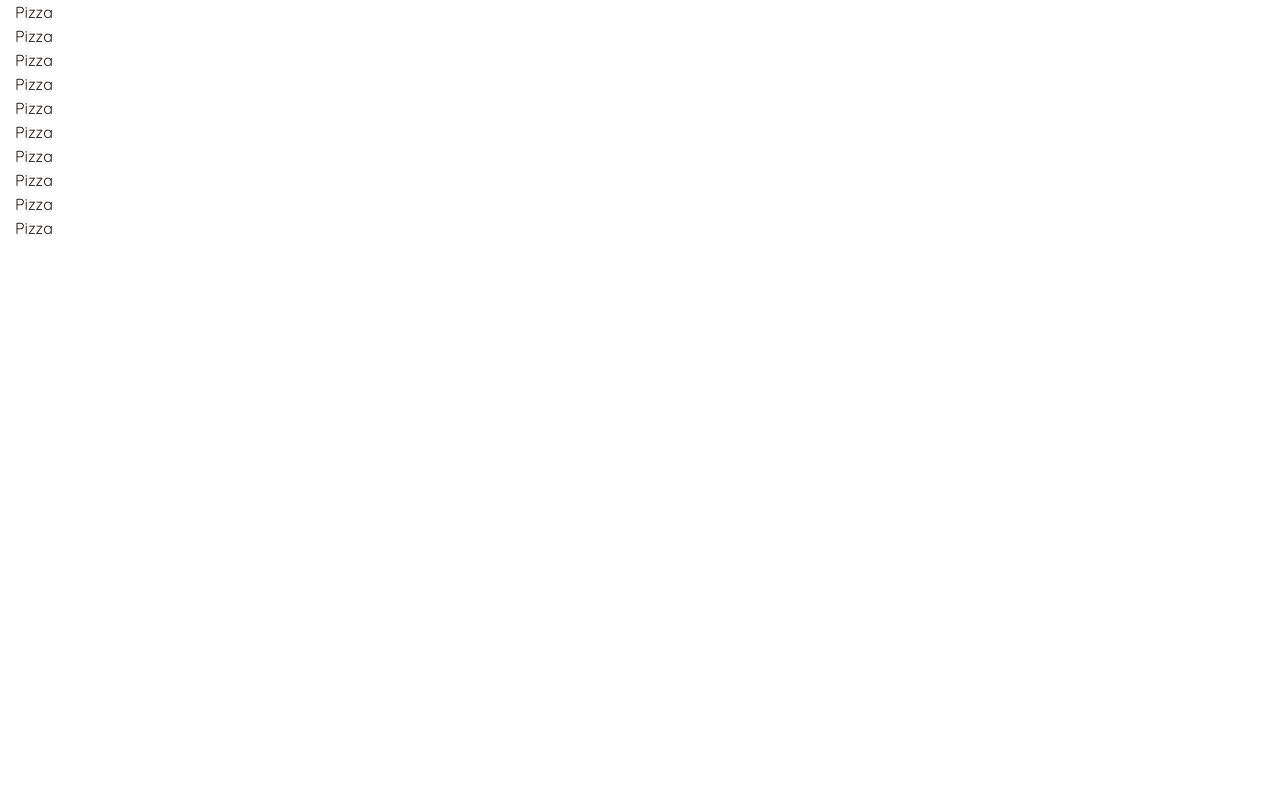
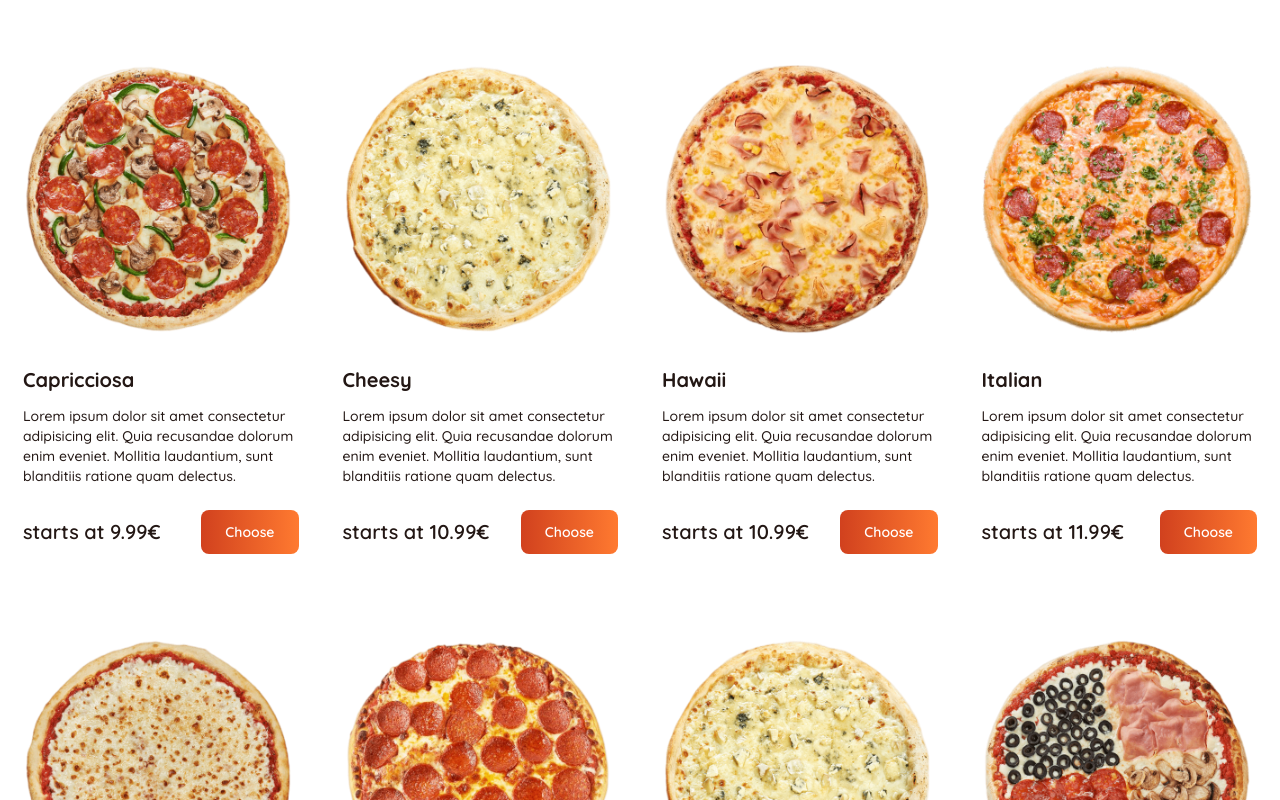
Before and after one commit to Lumikins/pizza-order, a Next.js app: page / in a window 1280 px wide. Shown: the top 800 px of the page. Built offline with nearby package versions, Linux system fonts and the light colour scheme.

Commit message:
:gem: add pizza modal with info

```diff
--- /dev/null
+++ b/src/app/components/CrustSelection.jsx
@@ -0,0 +1,9 @@
+"use client"
+
+const CrustSelection = () => {
+  return (
+    <div>Select pizza crust</div>
+   );
+}
+
+export default CrustSelection;
--- a/src/app/components/Pizza.jsx
+++ b/src/app/components/Pizza.jsx
@@ -6,9 +6,89 @@ import { IoCloseOutline } from "react-icons/io5";
 import Modal from "react-modal";
 import PizzaDetails from "./PizzaDetails";
 
-const Pizza = ({pizza}) => {
-  console.log(pizza)
-  return <div>Pizza</div>;
+Modal.setAppElement("body");
+
+const modalStyles = {
+  overlay: {
+    backgroundColor: "rgba(0, 0, 0, 0.5)",
+  },
+};
+
+const Pizza = ({ pizza }) => {
+  // modal state
+  const [modal, setModal] = useState(false);
+
+  // open modal
+  const openModal = () => {
+    setModal(true);
+  };
+
+  // close modal
+  const closeModal = () => {
+    setModal(false);
+  };
+
+  return (
+    <div className="group py-2 px-4 xl:py-4 xl:px-2 rounded-xl">
+      <Image
+        onClick={openModal}
+        className="lg:group-hover:-translate-y-3 transition-all duration-300 mb-8 cursor-pointer"
+        src={pizza.image}
+        width={270}
+        height={270}
+        alt="Our pizzas"
+        priority={1}
+      />
+      {/* title */}
+      <div>
+        <div onClick={openModal} className="text-xl font-bold mb-3 capitalize cursor-pointer">
+          {pizza.name}
+        </div>
+      </div>
+      {/* description */}
+      <div className="text-sm font-medium min-h-[60px] mb-6">
+        {pizza.description}
+      </div>
+      {/* price and select button */}
+      <div className="flex mb-6 items-center justify-between">
+        {/* price */}
+        <div className="hidden lg:flex text-xl font-semibold">
+          starts at {pizza.priceSm}€
+        </div>
+        {/* select button */}
+        <button
+          onClick={openModal}
+          className="hidden lg:flex gradient rounded-lg btn-sm font-semibold text-sm"
+        >
+          Choose
+        </button>
+        {/* small screen select button */}
+        <button
+          onClick={openModal}
+          className="btn btn-sm gradient lg:hidden px-3 text-sm"
+        >
+          Starts at {pizza.priceSm}€
+        </button>
+      </div>
+      {/* modal */}
+      {modal && (
+        <Modal
+          isOpen={modal}
+          style={modalStyles}
+          onRequestClose={closeModal}
+          contentLabel="Pizza Modal"
+          className="bg-white w-full h-full lg:max-w-[900px] lg:max-h-[600px] lg:rounded-[30px] lg:fixed lg:top-[50%] lg:left-[50%] lg:translate-x-[-50%] lg:translate-y-[-50%] outline-none"
+        >
+          {/* close modal button */}
+          <div onClick={closeModal} className="absolute z-30 right-2 top-2">
+            <IoCloseOutline className="text-4xl text-orange hover:scale-110 duration-200 cursor-pointer" />
+          </div>
+          {/* pizza details */}
+          <PizzaDetails pizza={pizza} modal={modal} setModal={setModal} />
+        </Modal>
+      )}
+    </div>
+  );
 };
 
 export default Pizza;
--- a/src/app/components/PizzaDetails.jsx
+++ b/src/app/components/PizzaDetails.jsx
@@ -1,7 +1,114 @@
-const PizzaDetails = () => {
+import Image from "next/image";
+import { useEffect, useState } from "react";
+import CrustSelection from "./CrustSelection";
+import SizeSelection from "./SizeSelection";
+import Topping from "./Topping";
+
+const PizzaDetails = ({ pizza }) => {
+  // pizza size state
+  const [size, setSize] = useState("small");
+
+  // pizza crust state
+  const [crust, setCrust] = useState("classic");
+
+  // additional topping state
+  const [additionalTopping, setAdditionalTopping] = useState([]);
+
+  // additional topping price state
+  const [additionalToppingPrice, setAdditionalToppingPrice] = useState(0);
+
+  // price state
+  const [price, setPrice] = useState(0);
+
+  // set price based on pizza size
+  useEffect(() => {
+    size === "small"
+      ? setPrice(parseFloat(pizza.priceSm + additionalToppingPrice).toFixed(2))
+      : size === "medium"
+      ? setPrice(parseFloat(pizza.priceMd + additionalToppingPrice).toFixed(2))
+      : size === "large"
+      ? setPrice(parseFloat(pizza.priceLg + additionalToppingPrice).toFixed(2))
+      : null;
+  }, [
+    size,
+    setPrice,
+    pizza.priceSm,
+    pizza.priceMd,
+    pizza.priceLg,
+    additionalToppingPrice,
+  ]);
+
+  // set additional topping price
+  useEffect(() => {
+    if (additionalTopping.length > 0) {
+      const toppingPrice = additionalTopping.reduce((a, c) => {
+        return a + c.price;
+      }, 0);
+      setAdditionalToppingPrice(toppingPrice);
+    } else {
+      setAdditionalToppingPrice(0);
+    }
+  }, [additionalTopping]);
+
   return (
-    <div>pizza details</div>
-   );
-}
+    <div className="flex flex-col lg:flex-row lg:gap-x-8 h-full md:p-8">
+      <div className="lg:flex-1 flex justify-center items-center">
+        {/* pizza image */}
+        <div className="max-w-[300px] lg:max-w-none mt-6 lg:mt-0">
+          <Image
+            width={450}
+            height={450}
+            src={pizza.image}
+            alt={pizza.name}
+            priority={1}
+            className="mx-auto relative"
+          />
+        </div>
+      </div>
+      {/* details */}
+      <div className="bg-pink-200 flex flex-col flex-1">
+        <div className="flex-1 p-2 text-center lg:text-left">
+          <div className="flex-1 bg-white overflow-y-scroll h-[46vh] scrollbar-thin scrollbar-thumb-gray-200 scrollbar-track-white pr-2">
+            {/* name */}
+            <div className="font-semibold">
+              <h2 className="capitalize text-3xl mb-1">{pizza.name}</h2>
+              {/* size and crust */}
+              <div className="bg-yellow-200 mb-6 text-lg">
+                <span>
+                  {size === "small"
+                    ? "25cm"
+                    : size === "medium"
+                    ? "30cm"
+                    : size === "large"
+                    ? "35cm"
+                    : null}
+                </span>
+                <span>, {crust} crust</span>
+              </div>
+            </div>
+            {/* size selection */}
+            <SizeSelection />
+            {/* crust selection */}
+            <CrustSelection />
+            {/* toppings */}
+            <div>Choose toppings</div>
+            {/* toppings list */}
+            <div>
+              {pizza.toppings?.map((topping, index) => {
+                return <Topping key={index} />;
+              })}
+            </div>
+          </div>
+        </div>
+        {/* add to cart button */}
+        <div className="flex h-full items-center px-2 lg:items-end lg:mb-2">
+          <button className="btn btn-lg gradient w-full flex justify-center gap-x-2">
+            <div>Add to cart</div>
+          </button>
+        </div>
+      </div>
+    </div>
+  );
+};
 
 export default PizzaDetails;
--- /dev/null
+++ b/src/app/components/SizeSelection.jsx
@@ -0,0 +1,9 @@
+"use client"
+
+const SizeSelection = () => {
+  return (
+    <div>Select pizza size</div>
+   );
+}
+
+export default SizeSelection;
--- /dev/null
+++ b/src/app/components/Topping.jsx
@@ -0,0 +1,7 @@
+"use client";
+
+const Topping = () => {
+  return <div>Select pizza topping</div>;
+};
+
+export default Topping;
--- a/src/app/page.js
+++ b/src/app/page.js
@@ -378,7 +378,8 @@ export default function Home() {
   return (
     <section>
       <div className="container mx-auto">
-        <div>
+        {/* pizza grid view */}
+        <div className="grid grid-cols-2 gap-4 md:grid-cols-3 xl:grid-cols-4 xl:gap-7 py-12">
           {pizzas.map((pizza) => {
             return <Pizza key={pizza.id} pizza={pizza} />;
           })}
--- a/tailwind.config.js
+++ b/tailwind.config.js
@@ -24,8 +24,8 @@ module.exports = {
         robotoCondensed: [`var(--font-robotoCondensed)`, "sans-serif"],
       },
       colors: {
-        primary: "#d1411e",
-        secondary: "#ffa323",
+        primary: "#D1411E",
+        secondary: "#FFA323",
         tertiary: "#331812",
         black: "#231714",
         orange: "#FF7A30",
```
